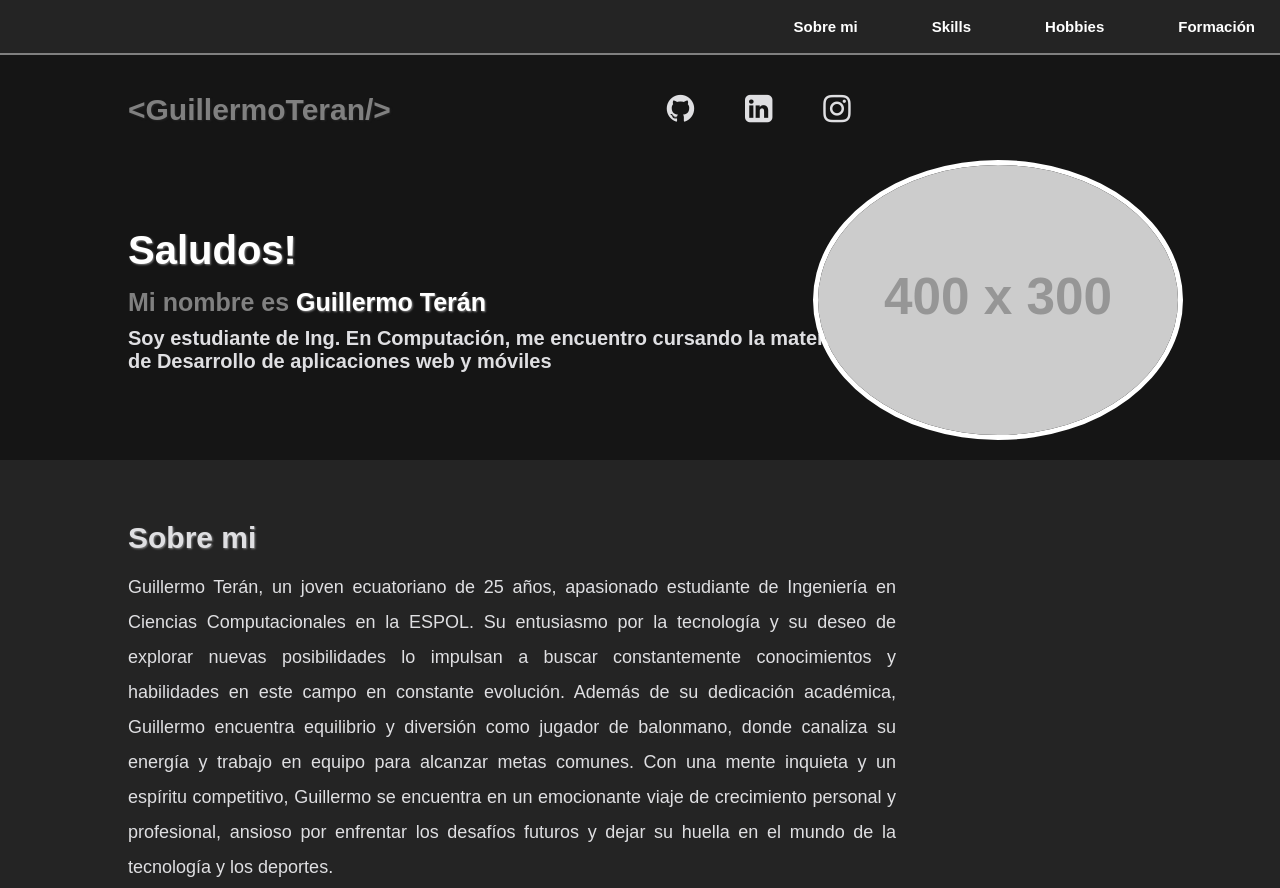
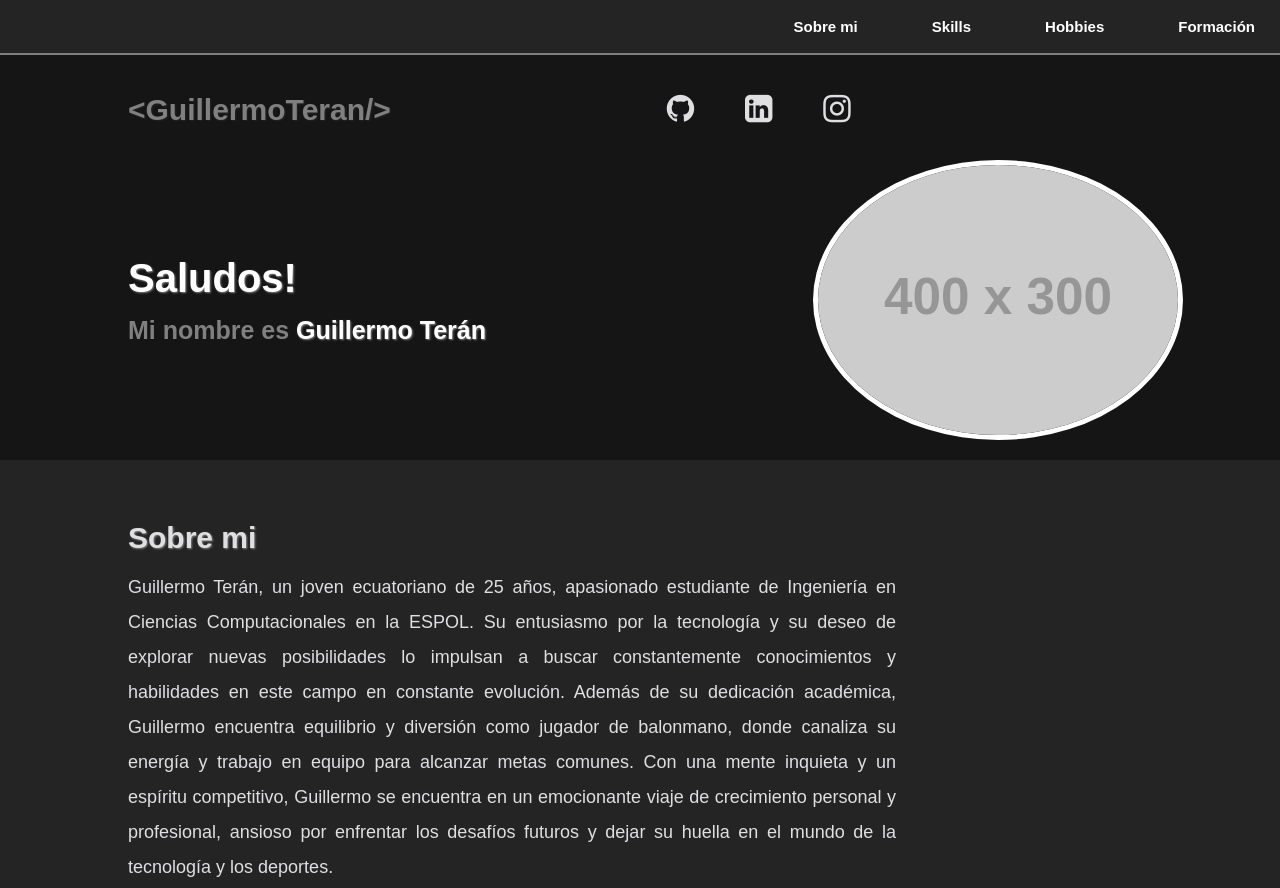
Before and after one commit to gTeran12/curriculum, a plain HTML site: page index.html in a window 1280 px wide. Shown: the top 888 px of the page. Drawn offline with Linux system fonts and the light colour scheme; placeholder pictures from the web are drawn by us.

Commit message:
llevame diosito

```diff
--- a/index.html
+++ b/index.html
@@ -49,7 +49,6 @@
             <div class="intro_descripcion">
                 <h2>Saludos!</h2>
                 <p class="intro_descripcion-nombre">Mi nombre es <span>Guillermo Terán</span></p>
-                <p>Soy estudiante de Ing. En Computación, me encuentro cursando la materia de Desarrollo de aplicaciones web y móviles</p>
             </div>
 
             <div class="intro_img_container">
@@ -58,6 +57,7 @@
 
         </section>
 
+        <!--SOBRE MI-->
         <section id="sobreMi" class="main_container-sobreMi">
             <div>
                 <h2>Sobre mi</h2>
```
